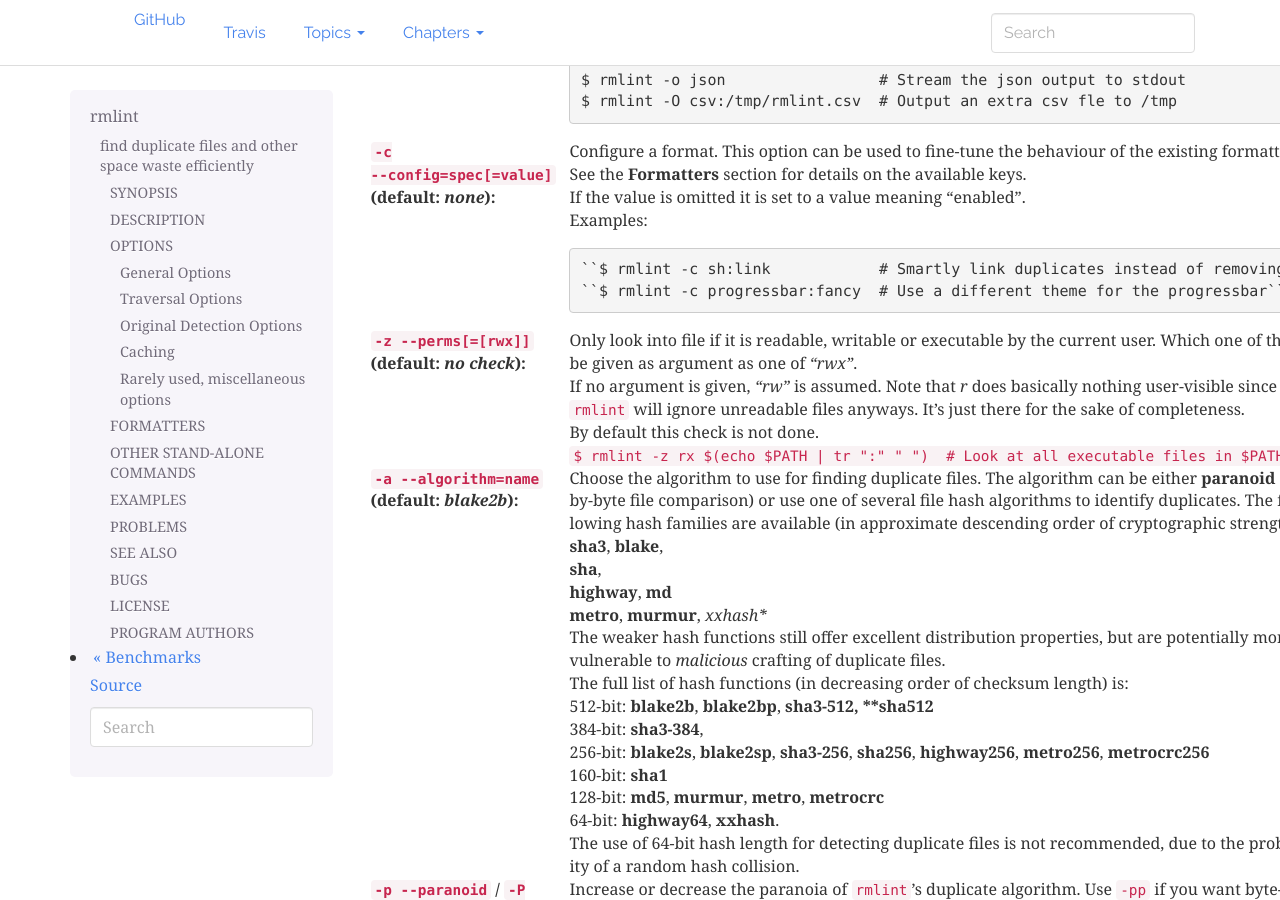
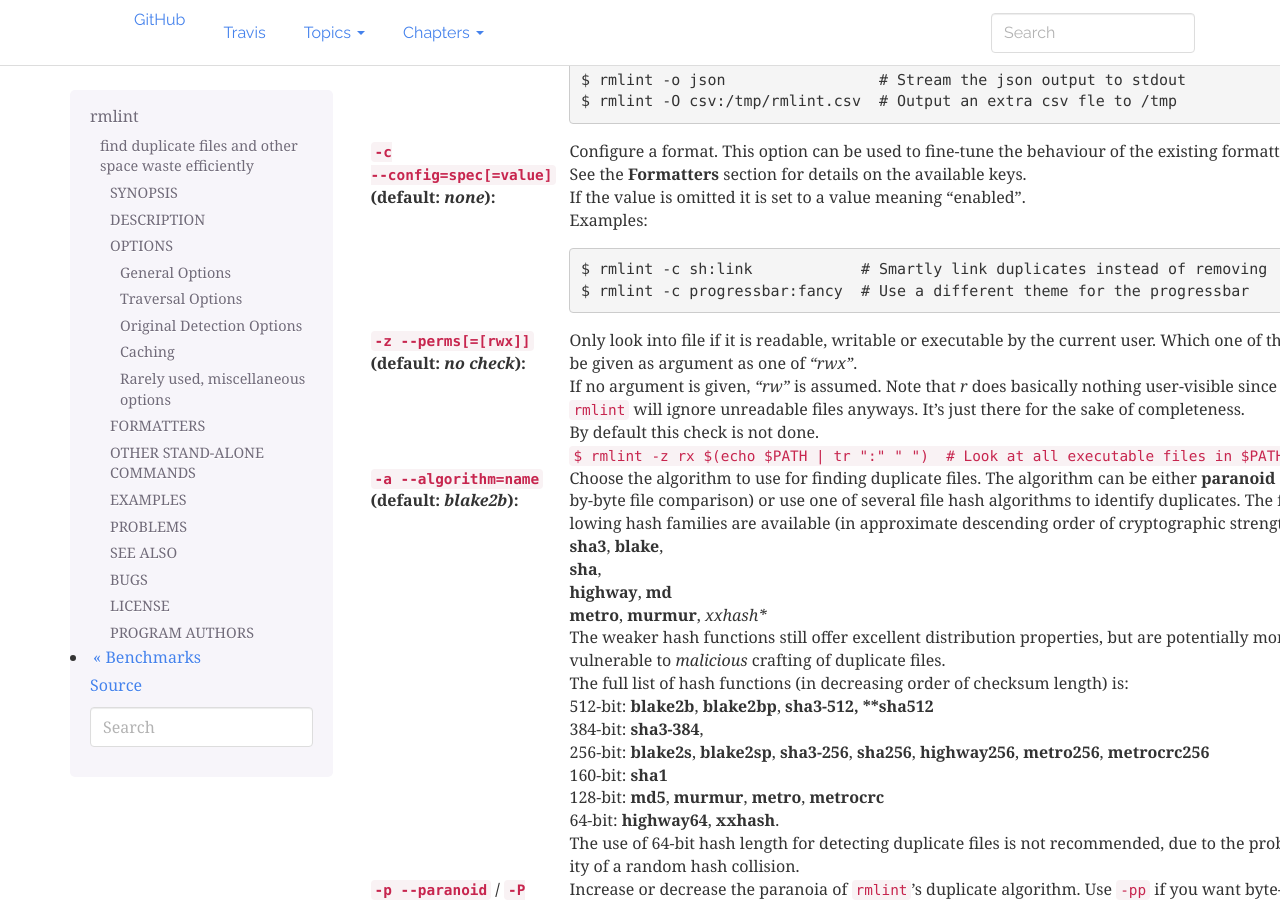
Before and after one commit to sahib/rmlint, a Sphinx documentation site: the page built from docs/rmlint.1.rst, in a window 1280 px wide and 900 px high, scrolled down 1997 px. Built offline with Sphinx 7.4.7, drawn with Linux system fonts in a browser that asks for light colours.

Commit message:
Fix code formatting

```diff
--- a/docs/rmlint.1.rst
+++ b/docs/rmlint.1.rst
@@ -133,8 +133,8 @@ General Options
 
     Examples: ::
 
-    ``$ rmlint -c sh:link            # Smartly link duplicates instead of removing``
-    ``$ rmlint -c progressbar:fancy  # Use a different theme for the progressbar``
+    $ rmlint -c sh:link            # Smartly link duplicates instead of removing
+    $ rmlint -c progressbar:fancy  # Use a different theme for the progressbar
 
 :``-z --perms[=[rwx]]`` (**default\:** *no check*):
 
```
